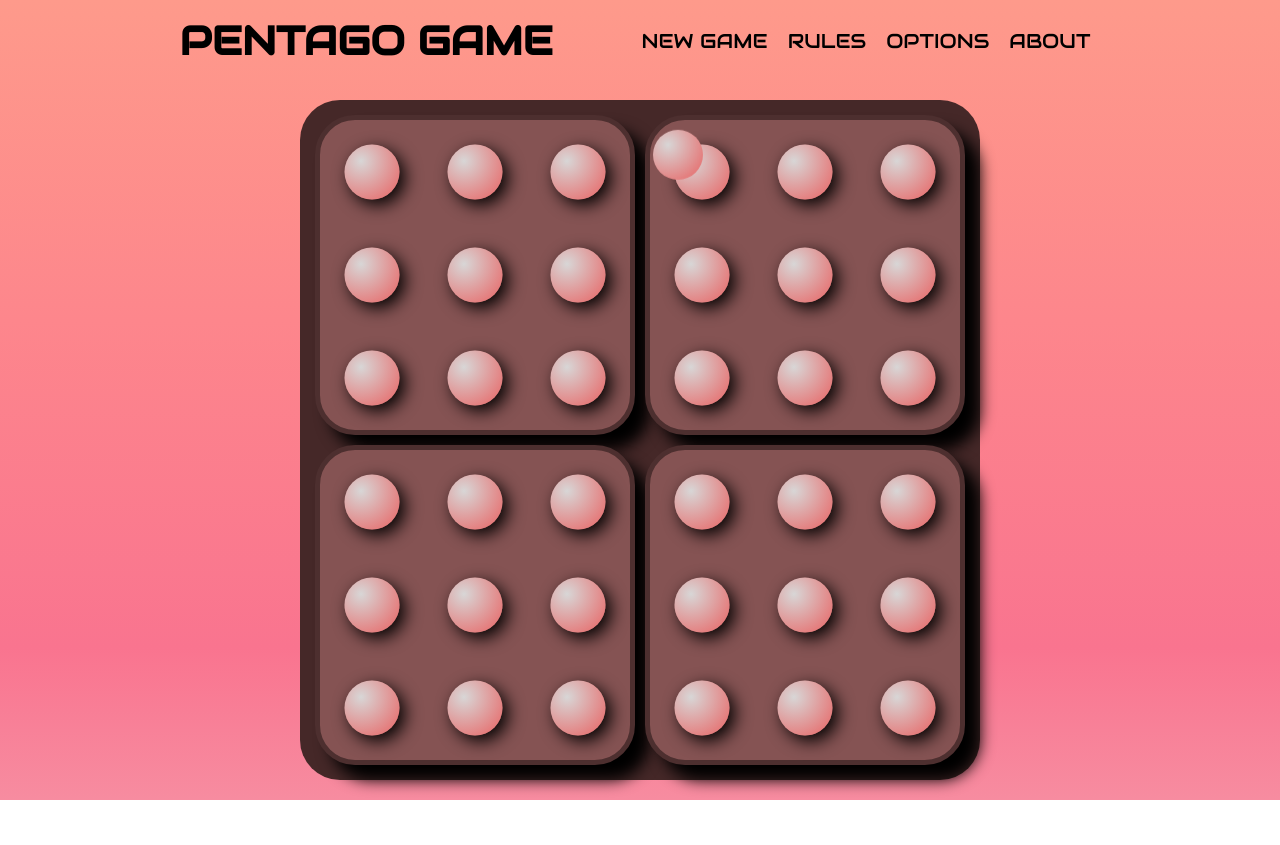
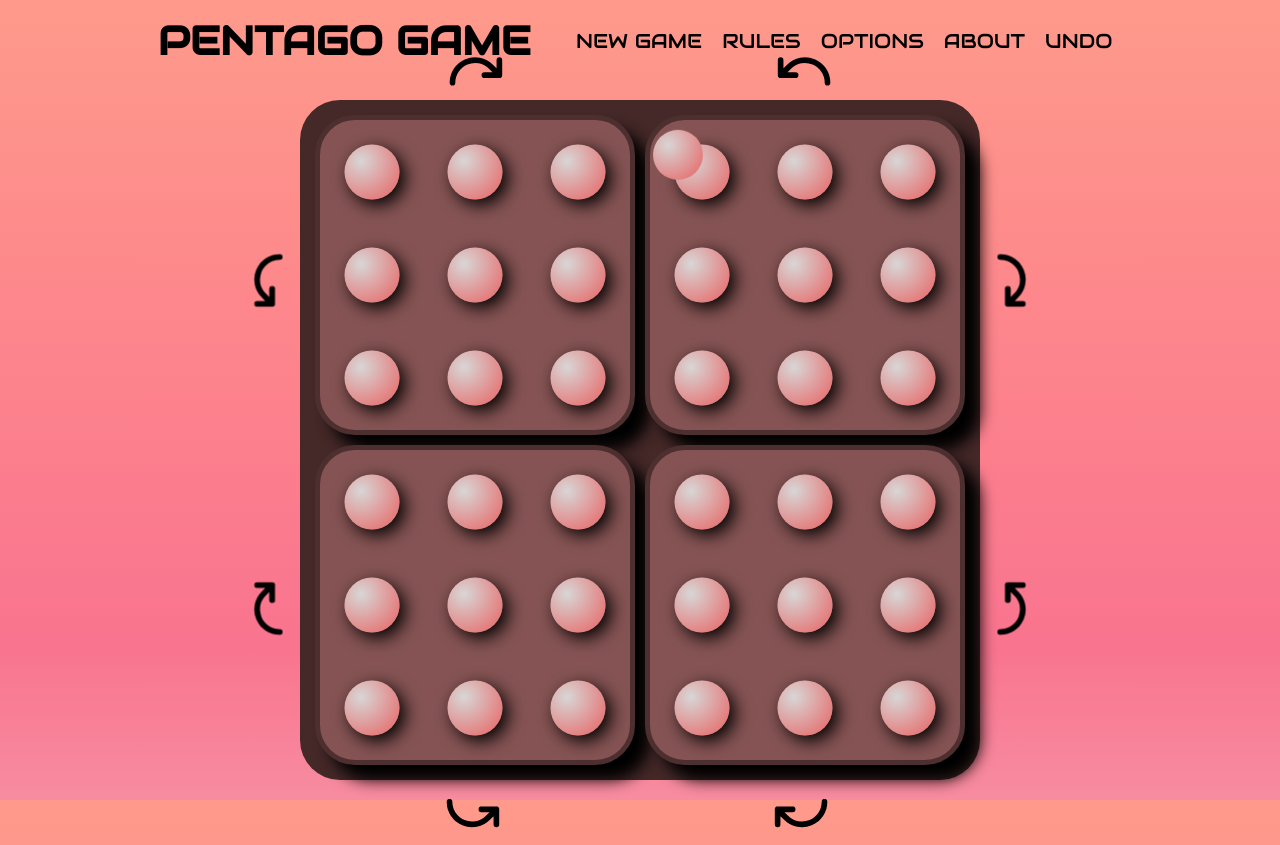
Before and after one commit to Krystian-Kamer/pentago-game, a React (Vite) app: page / in a window 1280 px wide. Before the commit the page ends 800 px from the top, so only its background shows below. Built offline with nearby package versions, Linux system fonts and the light colour scheme.

Commit message:
added arrows to board

```diff
--- a/src/components/Board/Board.css
+++ b/src/components/Board/Board.css
@@ -2,6 +2,8 @@
   position: absolute;
   top: 55%;
   left: 50%;
+  width: 680px;
+  height: 680px;
   transform: translate(-50%, -50%);
   display: grid;
   grid-template-columns: repeat(2, 1fr);
@@ -10,16 +12,50 @@
   padding: 10px;
   border-radius: 40px;
 }
-
+.part {
+  position: relative;
+}
 .arrow {
-  font-size: 50px;
+  position: absolute;
+  transform: translate(-50%, -50%);
+  font-size: 60px;
   background: transparent;
-  margin: 0px 40px;
 }
 
-.arrow:hover {
-  transform: scale(1.1);
+.top-left-part .arrow-left {
+  top: 40%;
+  left: -20%;
+  transform: rotate(-90deg);
+}
+.top-left-part .arrow-right {
+  top: -10%;
 }
 
-@media (max-width: 835px) {
+.top-right-part .arrow-left {
+  top: -10%;
 }
+.top-right-part .arrow-right {
+  top: 40%;
+  right: -20%;
+  transform: rotate(90deg);
+}
+
+.bottom-left-part .arrow-left {
+  left: 40%;
+  transform: rotate(180deg);
+}
+.bottom-left-part .arrow-right {
+  top: 40%;
+  left: -20%;
+  transform: rotate(-90deg);
+}
+
+.bottom-right-part .arrow-left {
+  top: 40%;
+  right: -20%;
+  transform: rotate(90deg);
+}
+.bottom-right-part .arrow-right {
+  left: 40%;
+  transform: rotate(180deg);
+}
--- a/src/components/Board/Board.jsx
+++ b/src/components/Board/Board.jsx
@@ -4,20 +4,47 @@ import { PiArrowArcLeftBold, PiArrowArcRightBold } from 'react-icons/pi';
 
 const Board = () => {
   return (
-    <>
+    <div className='board'>
+      <div className='part top-left-part'>
+        <PartOfBoard />
         <button className='arrow arrow-left'>
           <PiArrowArcLeftBold />
         </button>
         <button className='arrow arrow-right'>
           <PiArrowArcRightBold />
         </button>
+      </div>
 
-      <div className='board'>
-        {[1, 2, 3, 4].map((partOfBoard, index) => {
-          return <PartOfBoard key={index} />;
-        })}
+      <div className='part top-right-part'>
+        <PartOfBoard />
+        <button className='arrow arrow-left'>
+          <PiArrowArcLeftBold />
+        </button>
+        <button className='arrow arrow-right'>
+          <PiArrowArcRightBold />
+        </button>
       </div>
-    </>
+
+      <div className='part bottom-left-part'>
+        <PartOfBoard />
+        <button className='arrow arrow-left'>
+          <PiArrowArcLeftBold />
+        </button>
+        <button className='arrow arrow-right'>
+          <PiArrowArcRightBold />
+        </button>
+      </div>
+
+      <div className='part bottom-right-part'>
+        <PartOfBoard />
+        <button className='arrow arrow-left'>
+          <PiArrowArcLeftBold />
+        </button>
+        <button className='arrow arrow-right'>
+          <PiArrowArcRightBold />
+        </button>
+      </div>
+    </div>
   );
 };
 export default Board;
--- a/src/components/Navbar/Navbar.jsx
+++ b/src/components/Navbar/Navbar.jsx
@@ -10,6 +10,7 @@ const Header = () => {
         <button>rules</button>
         <button>options</button>
         <button>about</button>
+        <button>undo</button>
       </div>
     </div>
   );
```
Lines whose indentation alone changed are shown as unchanged.
